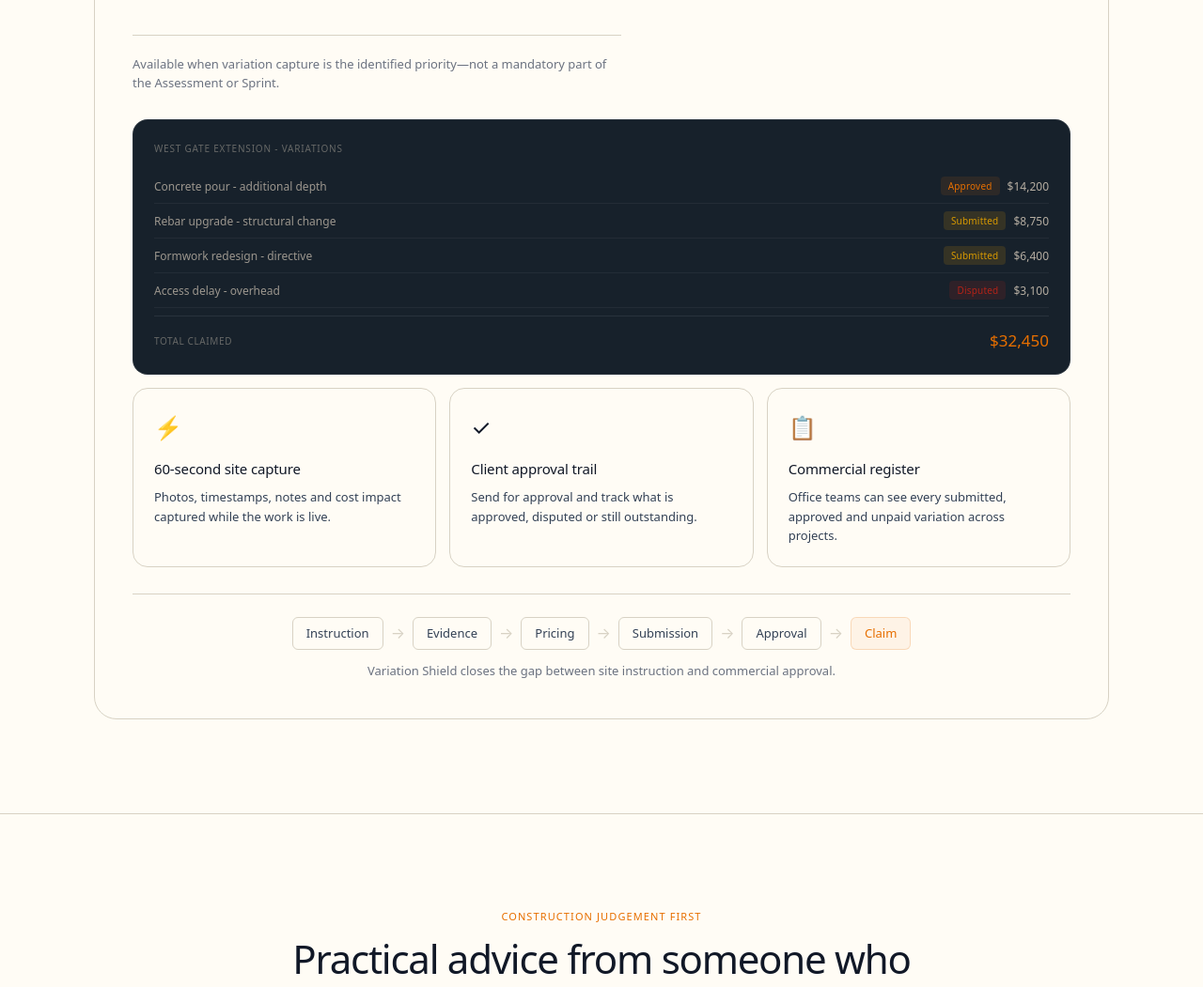
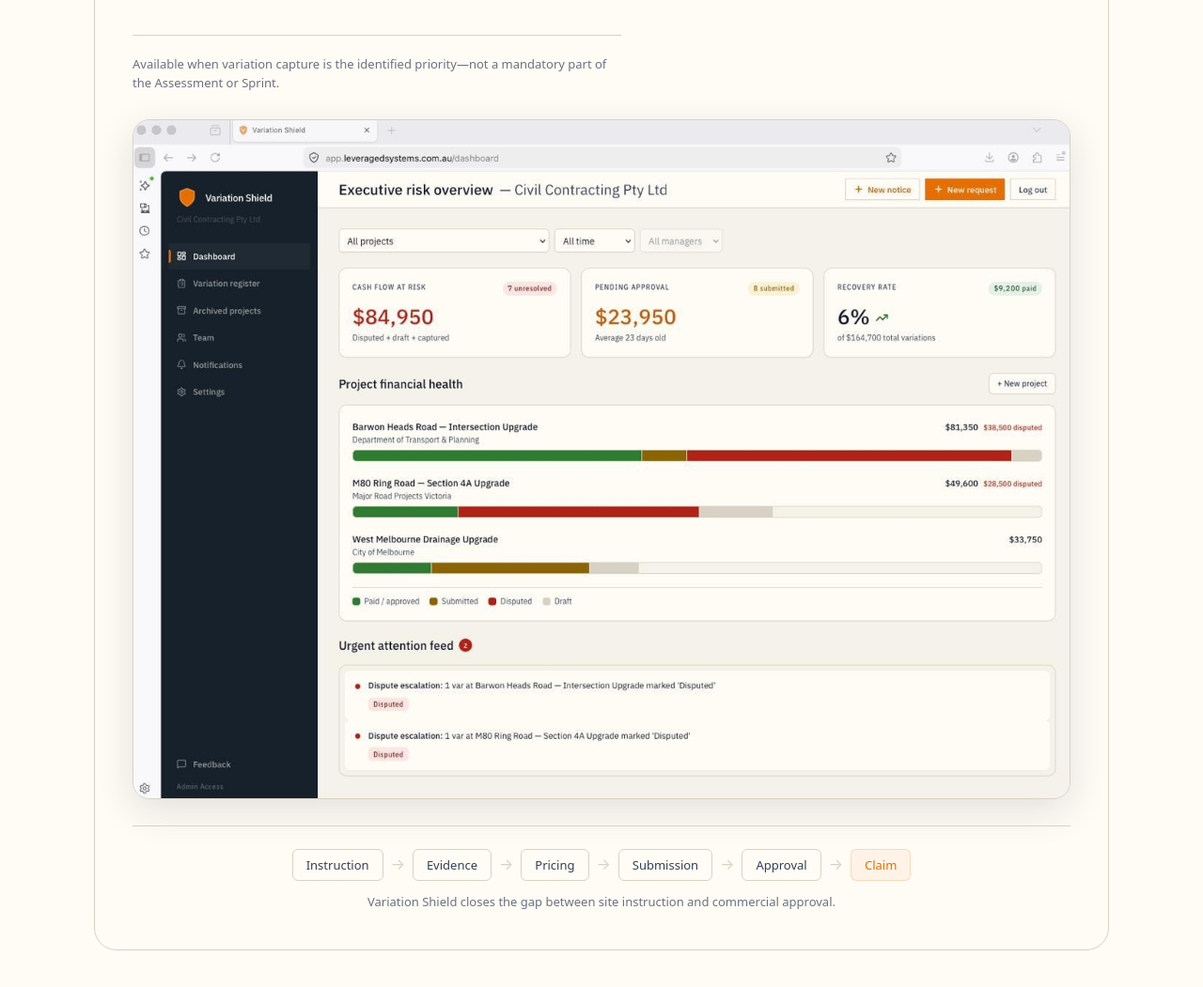
Before and after one commit to littleshanem-maker/leveragedsystems, a website: page index.html in a window 1280 px wide. Shown: the part 3485-4536 px from the top of the page at 94% size. Drawn offline with Linux system fonts and the light colour scheme; a small style sheet from the web is missing.

Commit message:
fix: show Variation Shield dashboard screenshot

```diff
--- a/index.html
+++ b/index.html
@@ -249,6 +249,19 @@ nav {
 .vs-dash-ctas {
   display: flex; gap: 10px; flex-wrap: wrap; align-items: center; padding-top: 4px;
 }
+.vs-product-shot {
+  margin: 0;
+  overflow: hidden;
+  background: #F5F2EA;
+  border: 1px solid #D8D2C4;
+  border-radius: 18px;
+  box-shadow: 0 12px 40px rgba(17,24,39,0.12);
+}
+.vs-product-screenshot {
+  display: block;
+  width: 100%;
+  height: auto;
+}
 
 /* Tile grid */
 .vs-tile-grid {
@@ -1292,7 +1305,7 @@ function selectOffer(offer) {
 
   <div class="products-grid">
 
-    <!-- FLAGSHIP: VARIATION SHIELD - DASHBOARD TILES -->
+    <!-- FLAGSHIP: VARIATION SHIELD - PRODUCT SCREENSHOT -->
     <div class="vs-dashboard-wrap reveal">
 
       <!-- Header -->
@@ -1312,58 +1325,9 @@ function selectOffer(offer) {
         <p class="vs-positioning-note">Available when variation capture is the identified priority—not a mandatory part of the Assessment or Sprint.</p>
       </div>
 
-      <!-- Simplified tile layout: register + 3 feature cards -->
-      <div class="vs-simplified-grid">
-
-        <!-- Dark variation register mockup - full width -->
-        <div class="vs-tile vs-tile-register" style="grid-column:1/-1;">
-          <div class="tile-label">West Gate Extension - Variations</div>
-          <div class="mock-row">
-            <span class="r-label">Concrete pour - additional depth</span>
-            <span class="mock-badge approved">Approved</span>
-            <span class="r-value">$14,200</span>
-          </div>
-          <div class="mock-row">
-            <span class="r-label">Rebar upgrade - structural change</span>
-            <span class="mock-badge submitted">Submitted</span>
-            <span class="r-value">$8,750</span>
-          </div>
-          <div class="mock-row">
-            <span class="r-label">Formwork redesign - directive</span>
-            <span class="mock-badge submitted">Submitted</span>
-            <span class="r-value">$6,400</span>
-          </div>
-          <div class="mock-row">
-            <span class="r-label">Access delay - overhead</span>
-            <span class="mock-badge disputed">Disputed</span>
-            <span class="r-value">$3,100</span>
-          </div>
-          <div class="mock-total">
-            <span class="t-label">Total claimed</span>
-            <span class="t-value">$32,450</span>
-          </div>
-        </div>
-
-        <!-- Feature cards - full width row -->
-        <div class="vs-features-row" style="grid-column:1/-1;">
-          <div class="vs-feature-card">
-            <div class="vs-feature-icon">⚡</div>
-            <h4>60-second site capture</h4>
-            <p>Photos, timestamps, notes and cost impact captured while the work is live.</p>
-          </div>
-          <div class="vs-feature-card">
-            <div class="vs-feature-icon">✓</div>
-            <h4>Client approval trail</h4>
-            <p>Send for approval and track what is approved, disputed or still outstanding.</p>
-          </div>
-          <div class="vs-feature-card">
-            <div class="vs-feature-icon">📋</div>
-            <h4>Commercial register</h4>
-            <p>Office teams can see every submitted, approved and unpaid variation across projects.</p>
-          </div>
-        </div>
-
-      </div><!-- end vs-simplified-grid -->
+      <figure class="vs-product-shot">
+        <img class="vs-product-screenshot" src="images/variation-shield-dashboard.png" width="1280" height="927" loading="lazy" decoding="async" alt="Variation Shield executive risk overview dashboard showing cash flow at risk, pending approvals, recovery rate and project financial health">
+      </figure>
 
       <!-- Simple workflow visual -->
       <div class="workflow-strip">
```
Also changed, not shown: test/outreach-desk/public-offer.test.mjs (+13 -2 lines), images/variation-shield-dashboard.png (added).
